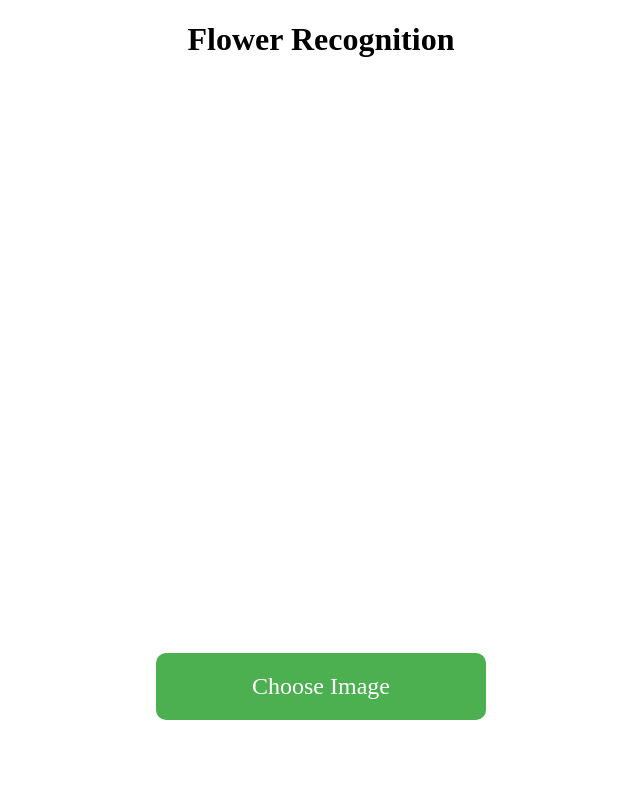
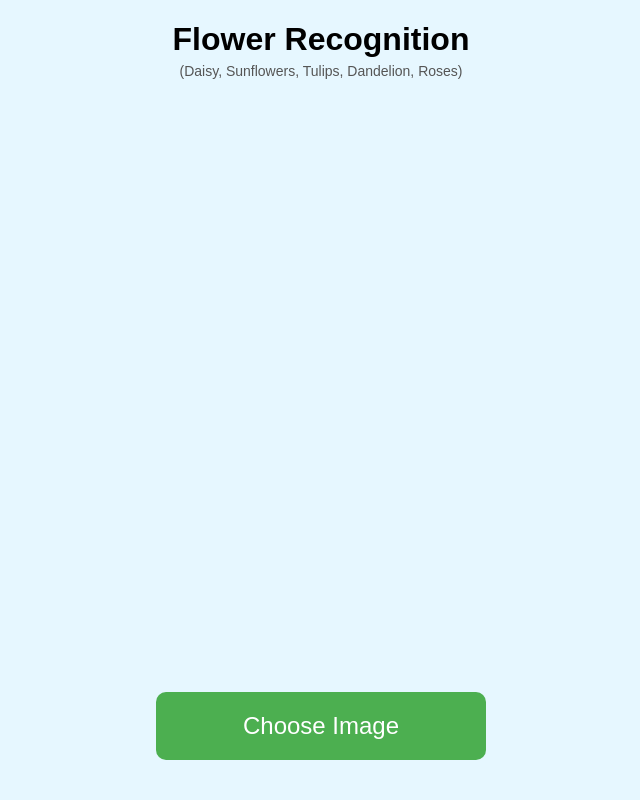
Before and after one commit to gulnaz1024/DL_flowers_recognition, a Flask app: page / in a window 1280 px wide. Shown: the whole page, without its empty margins (319-959 px from the left). Run offline with Flask 3, Linux system fonts and the light colour scheme.

Commit message:
Final beauty

```diff
--- a/templates/index.html
+++ b/templates/index.html
@@ -5,6 +5,13 @@
     <meta name="viewport" content="width=device-width, initial-scale=1.0">
     <title>Flower Recognition</title>
     <style>
+        /* Set background color and style */
+        body {
+            background-color: #e6f7ff;
+            font-family: 'Arial', sans-serif;
+            margin: 0;
+            padding: 0;
+        }
         #result-image {
             max-width: 400px;
             max-height: 400px;
@@ -18,7 +25,7 @@
         /* Style for the file input button */
         #choose-button {
             position: absolute;
-            bottom: 10%; /* 10% from the bottom of the page */
+            bottom: 5%; /* 5% from the bottom of the page */
             left: 50%;
             transform: translateX(-50%); /* Center the button horizontally */
         }
@@ -43,12 +50,17 @@
 
         /* Optional: Add a hover effect for better interactivity */
         #file-label:hover {
-            background-color: #45a049;  /* Darker shade of green when hovered */
+            background-color: #00a85d;  /* Darker shade of green when hovered */
         }
     </style>
 </head>
 <body>
-    <h1 style="text-align: center;">Flower Recognition</h1>
+    <h1 style="text-align: center; margin-bottom: 5px;">Flower Recognition</h1>
+
+    <!-- Smaller text with flower names, with reduced gap below -->
+    <p style="text-align: center; font-size: 14px; color: #555; margin-top: 0;">
+        (Daisy, Sunflowers, Tulips, Dandelion, Roses)
+    </p>
 
     <!-- Form to upload image -->
     <form id="choose-button" action="/" method="post" enctype="multipart/form-data">
```
